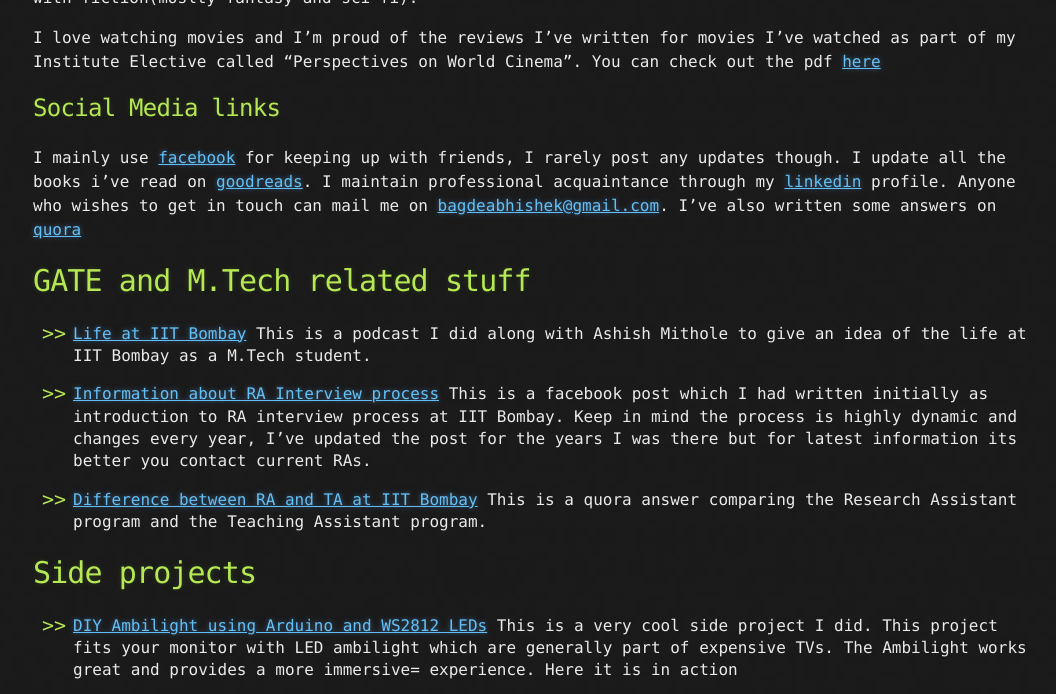
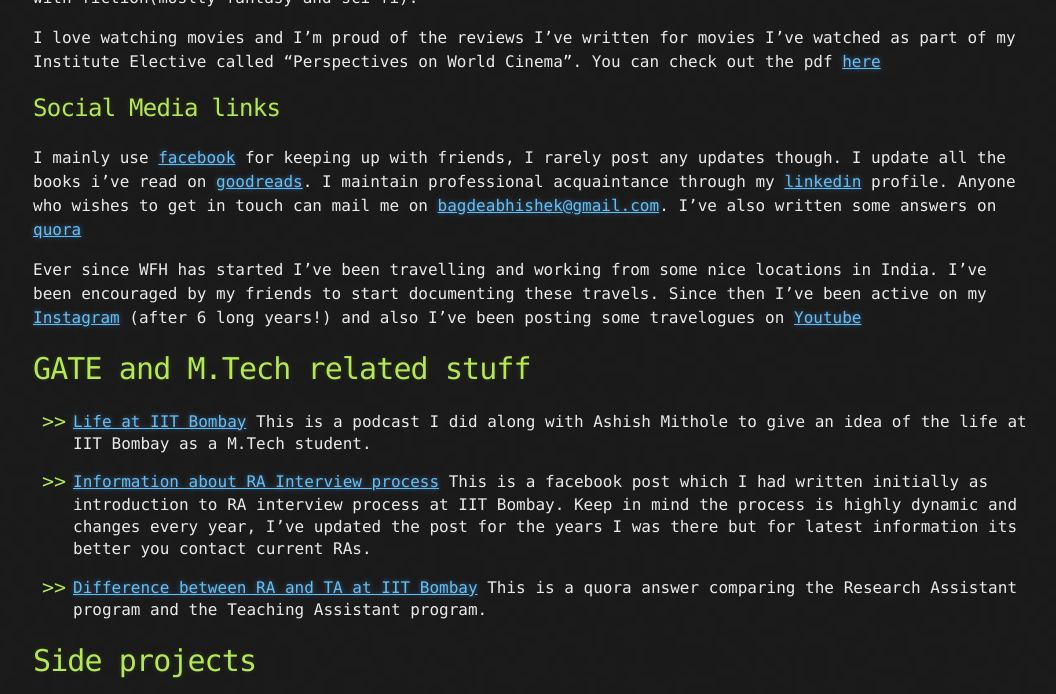
Before and after one commit to bagdeabhishek/bagdeabhishek.github.io, a Jekyll site: the page built from index.md, in a window 1280 px wide and 900 px high, scrolled down 1071 px, cut to the strip 0-694 px from the top of the window. Shown: the whole strip, without its empty margins (107-1163 px from the left). Built offline with Jekyll 4.4.1, drawn with Linux system fonts in a browser that asks for light colours.

Commit message:
Added Instagram and youtube links

```diff
--- a/index.md
+++ b/index.md
@@ -26,6 +26,8 @@ I love watching movies and I'm proud of the reviews I've written for movies I've
 
 ## Social Media links
 I mainly use [facebook](https://www.facebook.com/bagdeabhishek) for keeping up with friends, I rarely post any updates though. I update all the books i've read on [goodreads](https://www.goodreads.com/bagdeabhishek). I maintain professional acquaintance through my [linkedin](https://www.linkedin.com/in/bagdeabhishek/) profile. Anyone who wishes to get in touch can mail me on [bagdeabhishek@gmail.com](mailto:bagdeabhishek@gmail.com). I've also written some answers on [quora](https://www.quora.com/profile/Abhishek-Bagade)
+
+Ever since WFH has started I've been travelling and working from some nice locations in India. I've been encouraged by my friends to start documenting these travels. Since then I've been active on my [Instagram](https://www.instagram.com/bagdeabhishek/) (after 6 long years!) and also I've been posting some travelogues on [Youtube](https://www.youtube.com/c/AbhishekBagade)
 
 # GATE and M.Tech related stuff
 
```
